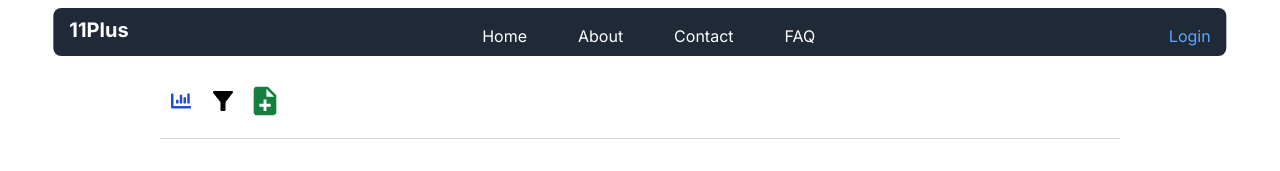
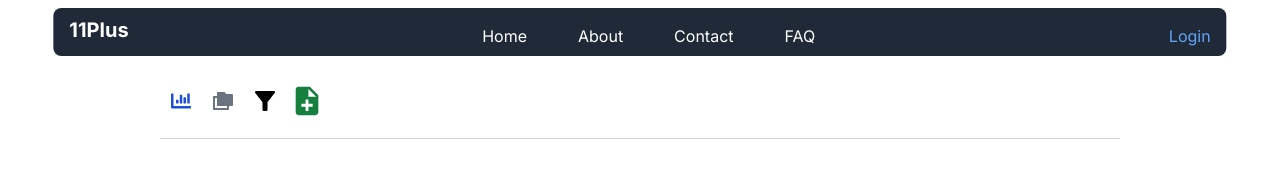
Before and after one commit to rumiani/memoleit, a Next.js app: page /dashboard in a window 1280 px wide. Shown: the top 171 px of the page. Built offline with nearby package versions, Linux system fonts and the light colour scheme; no server answers.

Commit message:
catagories page added

```diff
--- /dev/null
+++ b/src/app/catagories/page.tsx
@@ -0,0 +1,18 @@
+'use client'
+import React, { useEffect } from 'react'
+import { useAppSelector } from '../hooks'
+import { getAppDataHandler } from '@/src/handlers/getAppDataHandler'
+import { getCatagoriesDataHandler } from '@/src/handlers/getCatagoriesDataHandler'
+
+export default function Catagories() {
+    const {items} = useAppSelector(state => state.appState)
+    useEffect(()=>{
+        const {itemsData, Catagories} = getAppDataHandler()
+        const catagoriesData = getCatagoriesDataHandler(itemsData, Catagories)
+        console.log(catagoriesData);
+
+    })
+  return (
+    <div>Catagories</div>
+  )
+}
--- a/src/app/page.tsx
+++ b/src/app/page.tsx
@@ -1,7 +1,6 @@
 "use client";
 import { useEffect } from "react";
 import { initialDataStoreToLocal } from "../handlers/initialDataStoreToLocal";
-import HomeComps from "../components/dashboard-components/dashboardComps";
 import Link from "next/link";
 
 export default function Home() {
--- a/src/components/dashboard-components/navItems/NavItems.tsx
+++ b/src/components/dashboard-components/navItems/NavItems.tsx
@@ -3,6 +3,7 @@
 import React from "react";
 import { FaChartBar } from "react-icons/fa";
 import { MdNoteAdd } from "react-icons/md";
+import { RiFoldersFill } from "react-icons/ri";
 import Link from "next/link";
 import { MdFilterListAlt } from "react-icons/md";
 export default function ItemsNav() {
@@ -11,9 +12,15 @@ export default function ItemsNav() {
       <Link href={"/progress"} title="Check out your progress" className="icon">
         <FaChartBar className="text-blue-700 text-xl" />
       </Link>
-
+      <Link
+        href={"/catagories"}
+        title="See all the catagories"
+        className="icon"
+      >
+        <RiFoldersFill className="text-gray-500 text-2xl" />
+      </Link>
       <span className="icon text-3xl" title="Filter catagories">
-      <MdFilterListAlt/>
+        <MdFilterListAlt />
       </span>
 
       <Link href={"/new"} className="icon">
--- /dev/null
+++ b/src/handlers/getCatagoriesDataHandler.ts
@@ -0,0 +1,6 @@
+import React from 'react'
+import { itemTypes } from '../types/interface';
+
+export function getCatagoriesDataHandler(itemsData:itemTypes[], Catagories:{string:boolean}) {
+
+}
```
Also changed, not shown: src/app/catagories/[catagory]/page.tsx (renamed from src/app/catagory/[catagory]/page.tsx), src/handlers/catagoryFilterHandler.ts (renamed from src/handlers/catagoryFilterHandler.tsx).
